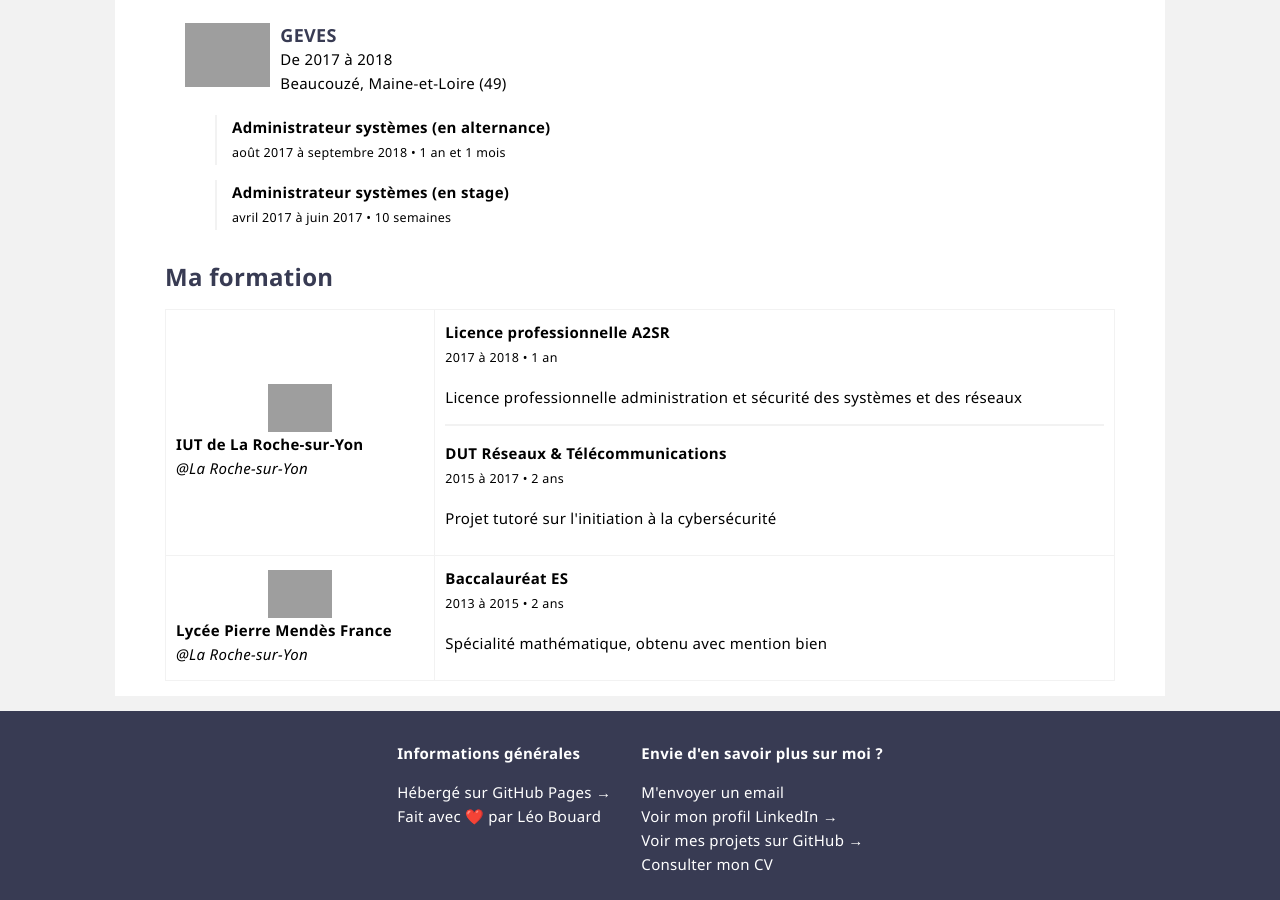
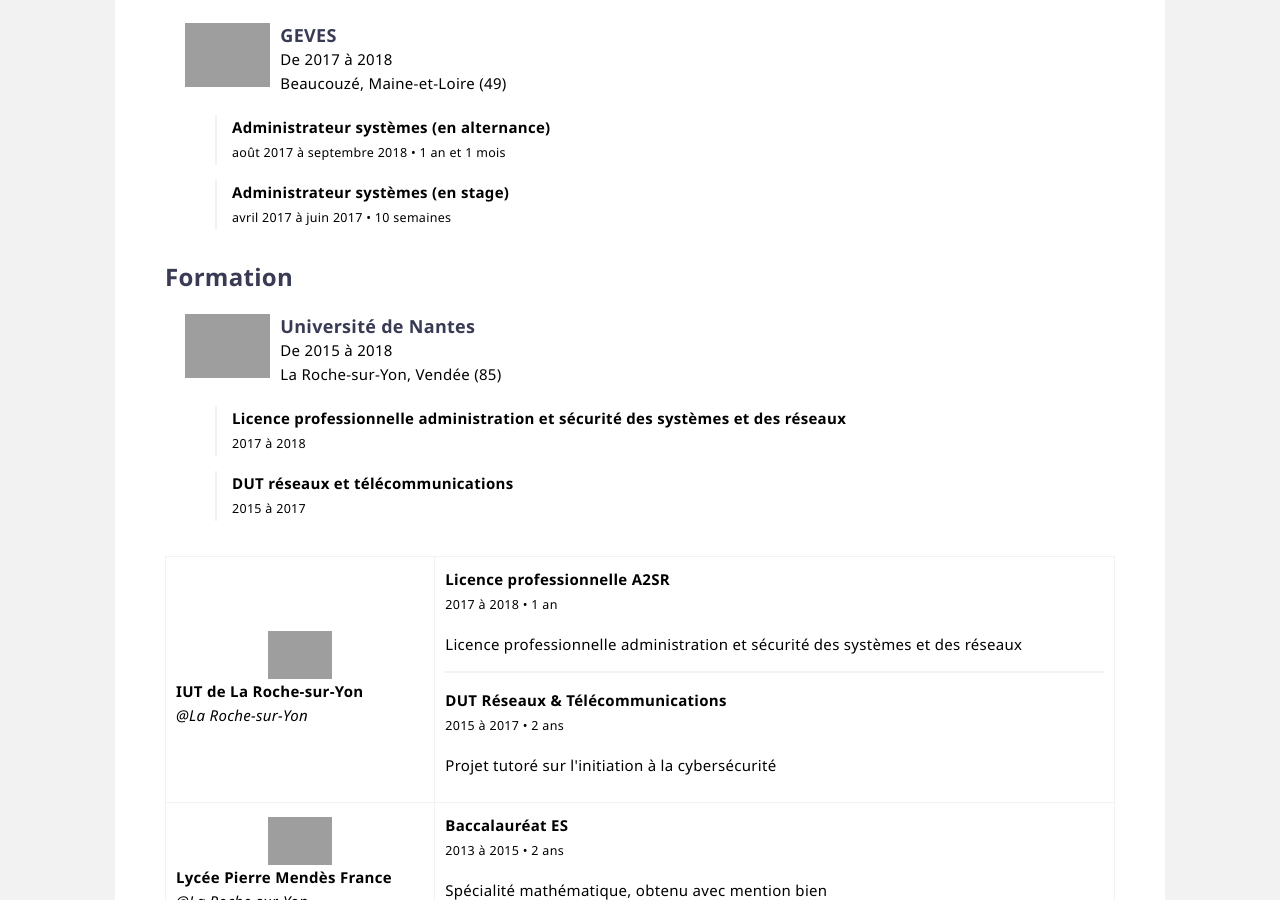
Before and after one commit to leobouard/leobouard.github.io, a Jekyll site: the page built from cv.md, in a window 1280 px wide and 900 px high, scrolled down 1366 px. Built offline with Jekyll 4.4.1, drawn with Linux system fonts in a browser that asks for light colours; our own code applies the rules of GitHub Pages for plain Markdown files; some of the changed text lies outside the part shown; grey boxes are pictures that could not be loaded.

Commit message:
Update cv.md

```diff
--- a/cv.md
+++ b/cv.md
@@ -111,7 +111,33 @@ Je sais faire deux trois trucs en PowerShell, et j'essaie de le partager au maxi
     </div>
 </div>
 
-## Ma formation
+## Formation
+
+<div style="display: block;">
+    <!-- METSYS -->
+    <div id="div-metsys" style="margin-bottom: 35px;">
+        <div class="enterprise">
+            <div>
+                <img src="https://media.licdn.com/dms/image/C4E0BAQHYwJXHq0sifw/company-logo_100_100/0/1649151202556?e=1679529600&v=beta&t=HjExswgziINC--7m_cSrLjqTdu15B6a7oa8kS_nrQGQ" alt="logo Université de Nantes">
+            </div>
+            <div>
+                <h3>Université de Nantes</h3>
+                <span>De 2015 à 2018</span><br>
+                <span>La Roche-sur-Yon, Vendée (85)</span>
+            </div>
+        </div>
+        <div class="experience">
+            <b>Licence professionnelle administration et sécurité des systèmes et des réseaux</b><br>
+            <small>2017 à 2018</small>
+        </div>
+        <div class="experience">
+            <b>DUT réseaux et télécommunications</b><br>
+            <small>2015 à 2017</small>
+        </div>
+    </div>
+</div>
+
+
 
 <table class="CVtable"><tbody>
     <tr class="CVtr">
```
Also changed, not shown: other parts of cv.md (+1 -1 lines).
